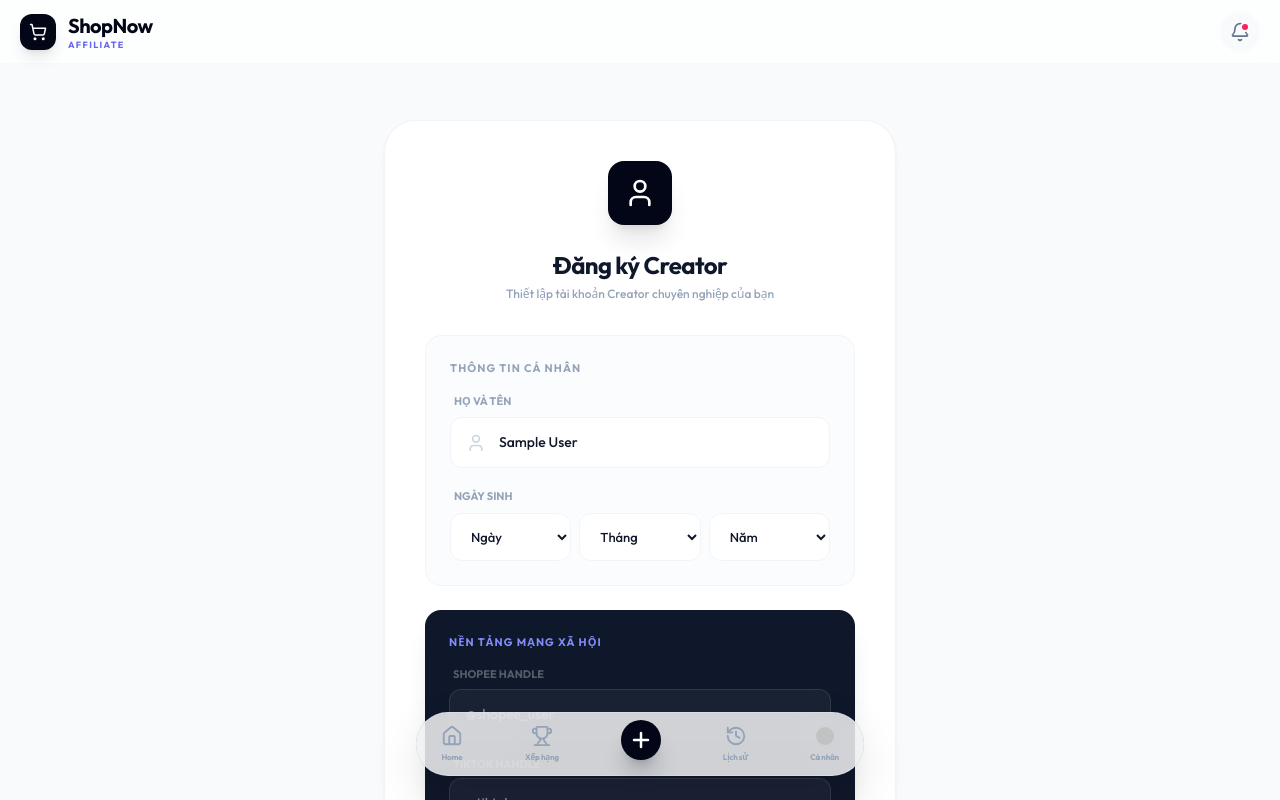
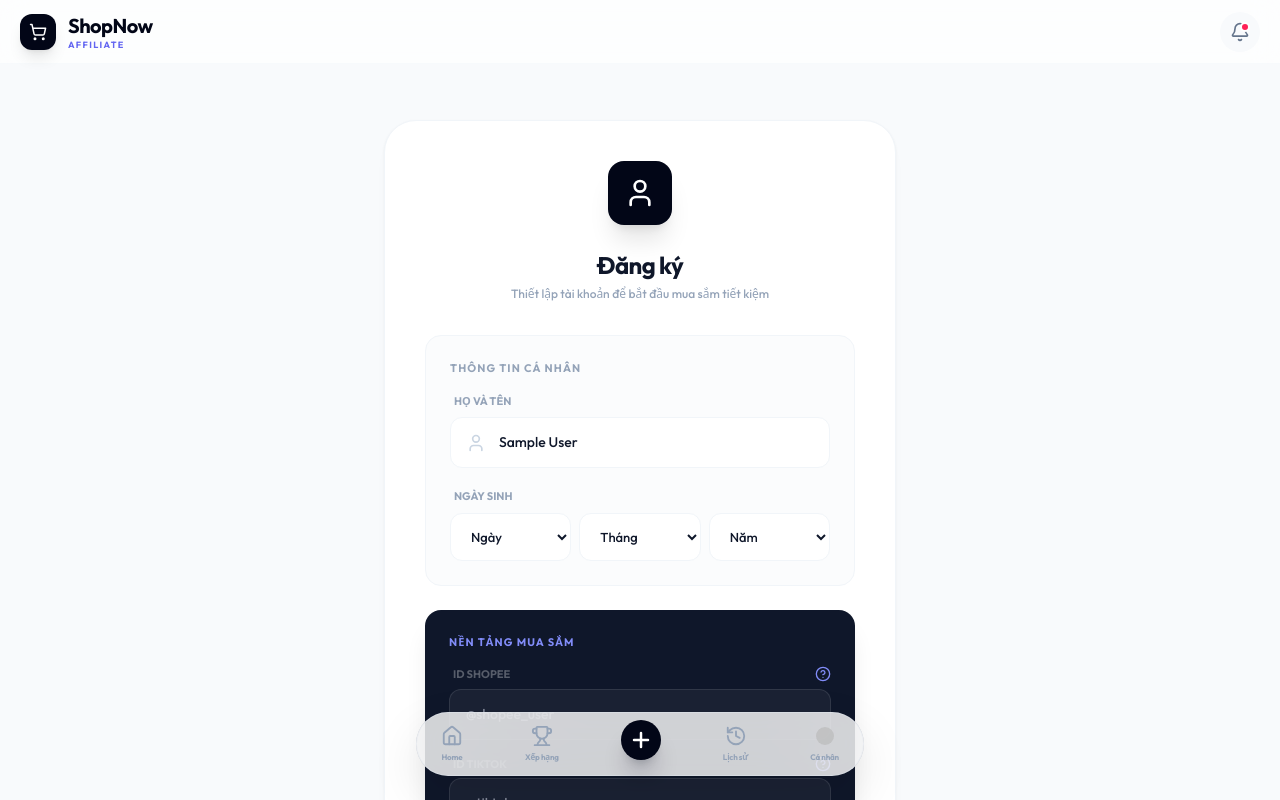
Before and after one commit to thanh122k9/FREE, a React (Vite) app: page /onboarding in a window 1280 px wide. Shown: the top 800 px of the page. Built offline with nearby package versions, Linux system fonts and the light colour scheme; no server answers; the database is empty; sample sign-in values are in the browser's storage.

Commit message:
Comprehensive rebranding to 'Shop Now' and addition of interactive help icons for platform IDs in Onboarding

```diff
--- a/src/pages/AddProduct.tsx
+++ b/src/pages/AddProduct.tsx
@@ -49,8 +49,8 @@ export default function AddProduct() {
           </div>
 
           <div className="space-y-1.5 mb-8 relative z-10">
-            <h1 className="text-2xl font-bold text-slate-900 tracking-tight">Đề xuất Link</h1>
-            <p className="text-slate-400 font-medium text-[12px]">Hệ thống gửi tự động LinkRegistry™</p>
+            <h1 className="text-2xl font-bold text-slate-900 tracking-tight">Thêm Sản Phẩm Ưa Thích</h1>
+            <p className="text-slate-400 font-medium text-[12px]">Shop Now sẽ tự động xử lý và cập nhật hoa hồng</p>
           </div>
 
           {error && (
@@ -77,7 +77,7 @@ export default function AddProduct() {
                   value={url}
                   onChange={(e) => setUrl(e.target.value)}
                   className="w-full pl-12 pr-4 py-4 bg-slate-50 border border-slate-100 rounded-xl focus:ring-4 focus:ring-indigo-500/5 focus:border-indigo-500 focus:bg-white outline-none transition-all text-[14px] font-medium text-slate-950 placeholder:text-slate-300"
-                  placeholder="https://shopee.vn/product/..."
+                  placeholder="VD: https://shopee.vn/product/..."
                 />
               </div>
             </div>
@@ -99,8 +99,8 @@ export default function AddProduct() {
             </motion.button>
 
             <div className="pt-6 border-t border-slate-50 flex items-center justify-center gap-2">
-               <ShieldAlert className="w-4 h-4 text-slate-300" />
-               <p className="text-[10px] text-slate-300 font-medium">Bảo mật & Tự động hóa bởi LinkPro AI</p>
+              <ShieldAlert className="w-4 h-4 text-slate-300" />
+              <p className="text-[10px] text-slate-300 font-medium">Bảo mật & Tự động hóa bởi Shop Now</p>
             </div>
           </form>
         </div>
--- a/src/pages/Login.tsx
+++ b/src/pages/Login.tsx
@@ -65,11 +65,11 @@ export default function Login() {
             <LogIn className="w-10 h-10" />
           </motion.div>
           <div className="flex flex-col -space-y-1">
-            <h1 className="text-4xl font-black text-slate-950 italic tracking-tighter uppercase leading-none">LinkPro</h1>
-            <span className="text-[10px] font-black uppercase tracking-[0.4em] text-indigo-500">Cổng truy cập</span>
+            <h1 className="text-4xl font-black text-slate-950 italic tracking-tighter uppercase leading-none">Shop Now</h1>
+            <span className="text-[10px] font-black uppercase tracking-[0.4em] text-indigo-500">Đăng Nhập Tài Khoản</span>
           </div>
           <p className="text-slate-400 font-extrabold text-[10px] uppercase tracking-[0.2em] leading-relaxed mt-6 italic opacity-80 decoration-indigo-500">
-            Mạng lưới Creator Chuyên nghiệp & Quản lý Affiliate
+            Đăng nhập để trải nghiệm mua sắm thông minh
           </p>
         </div>
 
@@ -104,12 +104,12 @@ export default function Login() {
         <div className="mt-12 pt-10 border-t border-slate-50 space-y-6">
           <div className="flex items-center gap-4 text-slate-200">
             <div className="h-[2px] flex-1 bg-slate-100"></div>
-              <span className="text-[9px] font-black uppercase tracking-[0.4em] text-slate-300 italic">Nguồn tin cậy</span>
+              <span className="text-[9px] font-black uppercase tracking-[0.4em] text-slate-300 italic">Mua sắm thông minh</span>
               <div className="h-[2px] flex-1 bg-slate-100"></div>
            </div>
            <div className="flex flex-col gap-2">
-              <p className="text-center text-[9px] text-slate-400 font-bold uppercase tracking-[0.2em] leading-relaxed italic">
-                Cổng truy cập chỉ dành cho các chuyên gia thị trường đã xác thực.
+              <p className="text-[10px] font-bold text-slate-400 leading-relaxed text-center opacity-40 uppercase tracking-widest px-4">
+                Tham gia để mua sắm và nhận hoa hồng.
               </p>
             <div className="flex justify-center gap-3 mt-2 opacity-10">
               <div className="w-6 h-2 bg-slate-950 rounded-full" />
@@ -121,7 +121,7 @@ export default function Login() {
       </motion.div>
 
       <div className="absolute bottom-8 text-center opacity-30">
-         <p className="text-[10px] font-black uppercase tracking-[0.5em] text-slate-300 italic">Hệ sinh thái An toàn v2.0</p>
+         <p className="text-[10px] font-black uppercase tracking-[0.5em] text-slate-300 italic">Hệ sinh thái An toàn</p>
       </div>
     </div>
   );
--- a/src/pages/Onboarding.tsx
+++ b/src/pages/Onboarding.tsx
@@ -2,8 +2,8 @@ import React, { useState, useEffect } from 'react';
 import { useNavigate } from 'react-router-dom';
 import { doc, getDoc, setDoc, serverTimestamp } from 'firebase/firestore';
 import { auth, db } from '../lib/firebase';
-import { User, Calendar, Smartphone, Send, AlertCircle, ArrowLeft, Loader2 } from 'lucide-react';
-import { motion } from 'motion/react';
+import { User, Calendar, Smartphone, Send, AlertCircle, ArrowLeft, Loader2, HelpCircle, X } from 'lucide-react';
+import { motion, AnimatePresence } from 'motion/react';
 import { useDocument } from 'react-firebase-hooks/firestore';
 
 export default function Onboarding() {
@@ -15,6 +15,8 @@ export default function Onboarding() {
   const [tiktokId, setTiktokId] = useState('');
   const [loading, setLoading] = useState(false);
   const [error, setError] = useState('');
+  const [showShopeeHelp, setShowShopeeHelp] = useState(false);
+  const [showTiktokHelp, setShowTiktokHelp] = useState(false);
   const navigate = useNavigate();
 
   const [profileSnap] = useDocument(
@@ -109,10 +111,10 @@ export default function Onboarding() {
           </div>
           <div className="space-y-1">
             <h1 className="text-2xl font-bold text-slate-900 tracking-tight">
-              {isEditing ? 'Cập nhật hồ sơ' : 'Đăng ký Creator'}
+              {isEditing ? 'Cập nhật hồ sơ' : 'Đăng ký'}
             </h1>
             <p className="text-[12px] font-medium text-slate-400">
-              {isEditing ? 'Cổng cập nhật thông tin bảo mật' : 'Thiết lập tài khoản Creator chuyên nghiệp của bạn'}
+              {isEditing ? 'Cổng cập nhật thông tin bảo mật' : 'Thiết lập tài khoản để bắt đầu mua sắm tiết kiệm'}
             </p>
           </div>
         </div>
@@ -196,11 +198,39 @@ export default function Onboarding() {
 
             <div className="p-6 bg-slate-900 rounded-2xl shadow-xl">
               <h3 className="text-[11px] font-bold text-indigo-400 mb-4 uppercase tracking-widest flex items-center gap-2">
-                Nền tảng mạng xã hội
+                Nền tảng mua sắm
               </h3>
               <div className="space-y-4">
                 <div className="space-y-1.5">
-                  <label className="block text-[11px] font-bold text-white/30 ml-1 uppercase">Shopee handle</label>
+                  <div className="flex items-center justify-between">
+                    <label className="block text-[11px] font-bold text-white/30 ml-1 uppercase">ID Shopee</label>
+                    <button
+                      type="button"
+                      onClick={() => setShowShopeeHelp(!showShopeeHelp)}
+                      className="text-indigo-400 hover:text-white transition-colors"
+                    >
+                      <HelpCircle className="w-4 h-4" />
+                    </button>
+                  </div>
+                  <AnimatePresence>
+                    {showShopeeHelp && (
+                      <motion.div
+                        initial={{ opacity: 0, height: 0 }}
+                        animate={{ opacity: 1, height: 'auto' }}
+                        exit={{ opacity: 0, height: 0 }}
+                        className="bg-white/5 rounded-xl overflow-hidden mb-2 relative"
+                      >
+                        <img src="https://i.ibb.co/68vS1fL/shopee-help.png" alt="Shopee Help" className="w-full h-auto" />
+                        <button
+                          type="button"
+                          onClick={() => setShowShopeeHelp(false)}
+                          className="absolute top-2 right-2 bg-black/50 text-white p-1 rounded-full"
+                        >
+                          <X className="w-3 h-3" />
+                        </button>
+                      </motion.div>
+                    )}
+                  </AnimatePresence>
                   <input
                     type="text"
                     value={shopeeId}
@@ -210,7 +240,35 @@ export default function Onboarding() {
                   />
                 </div>
                 <div className="space-y-1.5">
-                  <label className="block text-[11px] font-bold text-white/30 ml-1 uppercase">TikTok handle</label>
+                  <div className="flex items-center justify-between">
+                    <label className="block text-[11px] font-bold text-white/30 ml-1 uppercase">ID TikTok</label>
+                    <button
+                      type="button"
+                      onClick={() => setShowTiktokHelp(!showTiktokHelp)}
+                      className="text-indigo-400 hover:text-white transition-colors"
+                    >
+                      <HelpCircle className="w-4 h-4" />
+                    </button>
+                  </div>
+                  <AnimatePresence>
+                    {showTiktokHelp && (
+                      <motion.div
+                        initial={{ opacity: 0, height: 0 }}
+                        animate={{ opacity: 1, height: 'auto' }}
+                        exit={{ opacity: 0, height: 0 }}
+                        className="bg-white/5 rounded-xl overflow-hidden mb-2 relative"
+                      >
+                        <img src="https://i.ibb.co/M9F7XpX/tiktok-help.png" alt="TikTok Help" className="w-full h-auto" />
+                        <button
+                          type="button"
+                          onClick={() => setShowTiktokHelp(false)}
+                          className="absolute top-2 right-2 bg-black/50 text-white p-1 rounded-full"
+                        >
+                          <X className="w-3 h-3" />
+                        </button>
+                      </motion.div>
+                    )}
+                  </AnimatePresence>
                   <input
                     type="text"
                     value={tiktokId}
```
Lines whose indentation alone changed are shown as unchanged.
